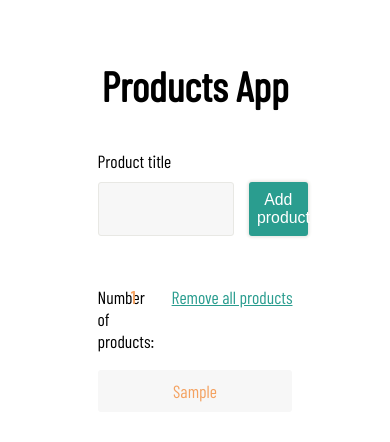
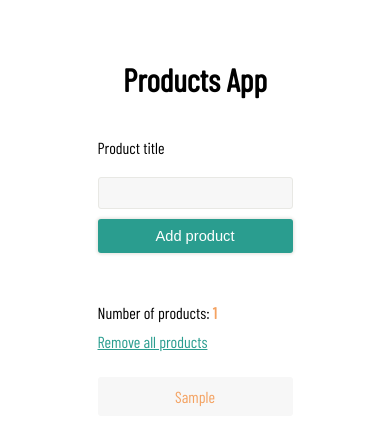
Before and after one commit to ivapapac/speck-academy, a plain HTML site: page index.html in a window 390 px wide. Both pictures are taken after typing "Sample" into the empty fields and a click on the button "Add product". Drawn offline with nearby package versions, Linux system fonts and the light colour scheme.

Commit message:
Responsive design implemented

```diff
--- a/index.html
+++ b/index.html
@@ -6,10 +6,7 @@
         <meta name="author" content="Iva Papac">
         <meta name="title" content="Products App">
         <link rel="stylesheet" href="style.css" type="text/css">
-        <link rel="stylesheet" href="//code.jquery.com/ui/1.12.1/themes/smoothness/jquery-ui.css" type="text/css">
-        <script src="https://ajax.googleapis.com/ajax/libs/jquery/3.4.1/jquery.min.js"></script>
         <script src="//code.jquery.com/jquery-1.12.4.js"></script>
-        <script src="//code.jquery.com/ui/1.12.1/jquery-ui.js"></script>
         <script src="script.js"></script>
     </head>
     <body>
@@ -24,8 +21,10 @@
         </form>
 
         <div id="productManager">
-            <span id="lblNumber">Number of products: </span>
-            <span id="txtNumber"></span>
+            <div>
+                <span id="lblNumber">Number of products: </span>
+                <span id="txtNumber"></span>
+            </div>
             <a href="#" id="btnRemove">Remove all products</a>
             <ul id="ulProducts"></ul>
         </div>
--- a/style.css
+++ b/style.css
@@ -6,27 +6,15 @@ body {
     width: 50%;
 }
 
-div, form {
-    font-size: 1.1em;
-}
-
 header {
     margin-top: 60px;
-    font-size: 1.3em;
     text-align: center;
 }
 
 form {
     display: grid;
-    column-count: 2;
-    grid-template-columns: 70% 30%;
-    column-gap: 15px;
     margin-top: 40px;
     margin-bottom: 50px;
-}
-
-label {
-    margin-bottom: 10px;
 }
 
 input {
@@ -42,7 +30,6 @@ input:focus {
 }
 
 button {
-    grid-column: 2;
     background-color: #2a9d8f;
     color: white;
     padding-top: 7px;
@@ -50,7 +37,6 @@ button {
     border-color: transparent;
     border-radius: 3px;
     box-shadow: 0px 0px 3px 1.5px #e8e8e4;
-    font-size: 0.9em;
 }
 
 button:hover, li:hover {
@@ -59,34 +45,23 @@ button:hover, li:hover {
 
 #productManager {
     display: grid;
-    column-count: 3;
-    grid-template-columns: 17% 3% 80%;
 }
 
 a {
     color: #2a9d8f;
-    grid-column: 3;
-    text-align: right;
 }
 
 #txtNumber {
     color: #f4a261;
     font-weight: bold;
-    grid-column: 2;
-}
-
-#lblNumber{
-    grid-column: 1;
 }
 
 ul {
     list-style-type: none;
     padding: 0px;
-    grid-column: 1 / span 3;
 }
 
 li {
-    width: auto;
     padding: 10px;
     background-color: #f7f7f7;
     color: #f4a261;
@@ -98,7 +73,104 @@ li {
 li:hover {
     background-color: #f4a261;
     color: white;
-    padding: 15px;
     font-size: larger;
     font-weight: 500;
 }
+
+@media only screen and (min-width: 690px){
+
+    div, form {
+        font-size: 14pt;
+    }
+
+    form {
+        column-count: 2;
+        grid-template-columns: 70% 30%;
+        column-gap: 15px;
+    }
+
+    label {
+        margin-bottom: 10px;
+    }
+
+    input {
+        grid-column: 1;
+    }
+
+    button {
+        grid-column: 2;
+        font-size: 12pt;
+    }
+
+    #productManager {
+        column-count: 2;
+    }
+
+    a {
+        grid-column: 2;
+        text-align: right;
+    }
+
+    #lblNumber{
+        grid-column: 1;
+    }
+
+    #txtNumber {
+        grid-column: 1;
+    }
+
+    ul {
+        grid-column: 1 / span 2;
+    }
+}
+
+@media only screen and (max-width: 690px){
+
+    div, form {
+        font-size: 12pt;
+    }
+
+    form {
+        column-count: 1;
+    }
+
+    label {
+        margin-bottom: 1px;
+    }
+
+    input {
+        padding-top: 7px;
+        padding-bottom: 7px;
+        margin-bottom: 10px;
+    }
+
+    button {
+        font-size: 11pt;
+    }
+
+    #productManager {
+        column-count: 1;
+        row-gap: 10px;
+    }
+
+    a {
+        grid-column: 1 / span 2;
+        grid-row: 2;
+        text-align: left;
+    }
+
+    #lblNumber{
+        grid-column: 1;
+        grid-row: 1;
+    }
+
+    #txtNumber {
+        grid-column: 2;
+        grid-row: 1;
+    }
+
+    ul {
+        grid-column: 1 / span 2;
+        grid-row: 3;
+    }
+}
```
